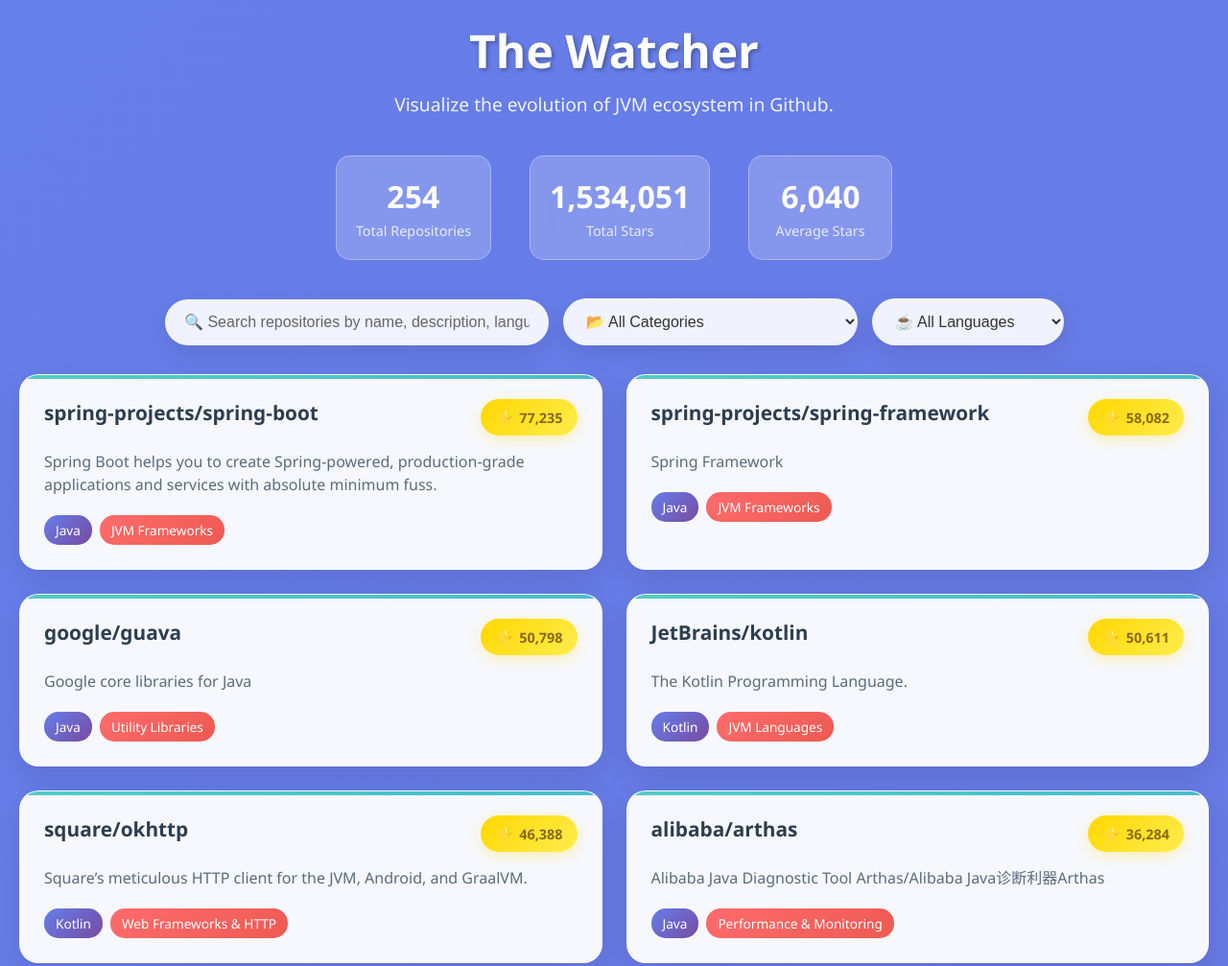
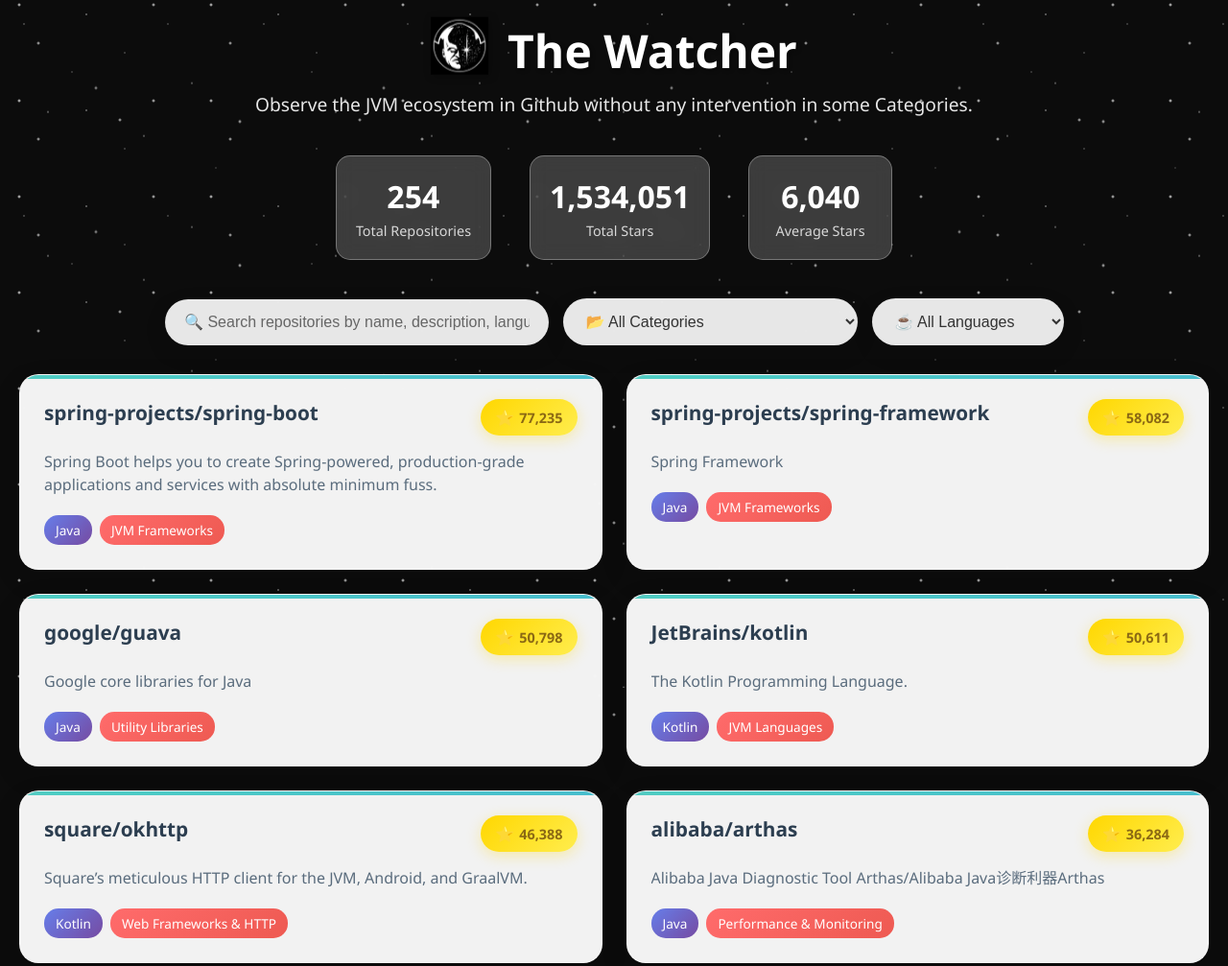
Before and after one commit to jabrena/the-watcher, a plain HTML site: page docs/index.html in a window 1280 px wide. Shown: the top 1007 px of the page at 96% size. Drawn offline with Linux system fonts and the light colour scheme.

Commit message:
Improving the UX

```diff
--- a/docs/index.html
+++ b/docs/index.html
@@ -9,8 +9,13 @@
 <body>
     <div class="container">
         <div class="header">
-            <h1>The Watcher</h1>
-            <p>Visualize the evolution of JVM ecosystem in Github.</p>
+            <div class="header-content">
+                <a href="/">
+                    <img src="icon.png" alt="The Watcher Icon" class="header-icon">
+                </a>
+                <h1>The Watcher</h1>
+            </div>
+            <p>Observe the JVM ecosystem in Github without any intervention in some Categories.</p>
         </div>
 
         <div class="stats">
@@ -44,7 +49,12 @@
         </div>
 
         <div class="footer">
-            Made with Love ❤️ from <a href="https://www.linkedin.com/in/juanantoniobm/" target="_blank">Madrid</a> with <a href="https://cursor.com" target="_blank">Cursor</a>
+            Made with Love ❤️ from <a href="https://www.linkedin.com/in/juanantoniobm/" target="_blank">Madrid</a> with <a href="https://cursor.com" target="_blank">Cursor AI</a>.
+            <a href="https://github.com/jabrena/the-watcher" target="_blank" class="github-link" title="View on GitHub">
+                <svg width="20" height="20" viewBox="0 0 24 24" fill="currentColor">
+                    <path d="M12 0c-6.626 0-12 5.373-12 12 0 5.302 3.438 9.8 8.207 11.387.599.111.793-.261.793-.577v-2.234c-3.338.726-4.033-1.416-4.033-1.416-.546-1.387-1.333-1.756-1.333-1.756-1.089-.745.083-.729.083-.729 1.205.084 1.839 1.237 1.839 1.237 1.07 1.834 2.807 1.304 3.492.997.107-.775.418-1.305.762-1.604-2.665-.305-5.467-1.334-5.467-5.931 0-1.311.469-2.381 1.236-3.221-.124-.303-.535-1.524.117-3.176 0 0 1.008-.322 3.301 1.23.957-.266 1.983-.399 3.003-.404 1.02.005 2.047.138 3.006.404 2.291-1.552 3.297-1.23 3.297-1.23.653 1.653.242 2.874.118 3.176.77.84 1.235 1.911 1.235 3.221 0 4.609-2.807 5.624-5.479 5.921.43.372.823 1.102.823 2.222v3.293c0 .319.192.694.801.576 4.765-1.589 8.199-6.086 8.199-11.386 0-6.627-5.373-12-12-12z"/>
+                </svg>
+            </a>
         </div>
 
         <div class="review-info">
--- a/docs/styles.css
+++ b/docs/styles.css
@@ -6,9 +6,83 @@
 
 body {
     font-family: 'Segoe UI', Tahoma, Geneva, Verdana, sans-serif;
-    background: linear-gradient(135deg, #667eea 0%, #764ba2 100%);
+    background: #0c0c0c;
     min-height: 100vh;
     padding: 20px;
+    position: relative;
+    overflow-x: hidden;
+}
+
+/* Animated starfield background */
+body::before {
+    content: '';
+    position: fixed;
+    top: 0;
+    left: 0;
+    width: 100%;
+    height: 100%;
+    background:
+        radial-gradient(2px 2px at 20px 30px, #eee, transparent),
+        radial-gradient(2px 2px at 40px 70px, rgba(255,255,255,0.8), transparent),
+        radial-gradient(1px 1px at 90px 40px, #fff, transparent),
+        radial-gradient(1px 1px at 130px 80px, rgba(255,255,255,0.6), transparent),
+        radial-gradient(2px 2px at 160px 30px, #ddd, transparent);
+    background-repeat: repeat;
+    background-size: 200px 100px;
+    animation: sparkle 20s linear infinite;
+    z-index: -2;
+}
+
+body::after {
+    content: '';
+    position: fixed;
+    top: 0;
+    left: 0;
+    width: 100%;
+    height: 100%;
+    background:
+        radial-gradient(1px 1px at 50px 50px, #fff, transparent),
+        radial-gradient(2px 2px at 100px 25px, rgba(255,255,255,0.7), transparent),
+        radial-gradient(1px 1px at 150px 75px, #eee, transparent),
+        radial-gradient(1px 1px at 200px 20px, rgba(255,255,255,0.9), transparent),
+        radial-gradient(2px 2px at 250px 60px, #ddd, transparent);
+    background-repeat: repeat;
+    background-size: 300px 150px;
+    animation: sparkle 30s linear infinite reverse;
+    z-index: -1;
+}
+
+@keyframes sparkle {
+    0% { transform: translateY(0px); }
+    100% { transform: translateY(-100px); }
+}
+
+/* Additional twinkling stars */
+.container::before {
+    content: '';
+    position: fixed;
+    top: 0;
+    left: 0;
+    width: 100%;
+    height: 100%;
+    background:
+        radial-gradient(1px 1px at 25px 25px, rgba(255,255,255,0.8), transparent),
+        radial-gradient(1px 1px at 75px 75px, rgba(255,255,255,0.6), transparent),
+        radial-gradient(2px 2px at 125px 125px, rgba(255,255,255,0.9), transparent),
+        radial-gradient(1px 1px at 175px 25px, rgba(255,255,255,0.7), transparent),
+        radial-gradient(1px 1px at 225px 175px, rgba(255,255,255,0.5), transparent);
+    background-repeat: repeat;
+    background-size: 250px 200px;
+    animation: twinkle 15s ease-in-out infinite;
+    z-index: -1;
+    pointer-events: none;
+}
+
+@keyframes twinkle {
+    0%, 100% { opacity: 0.3; }
+    25% { opacity: 1; }
+    50% { opacity: 0.5; }
+    75% { opacity: 0.8; }
 }
 
 .container {
@@ -20,17 +94,38 @@ body {
     text-align: center;
     margin-bottom: 40px;
     color: white;
+    position: relative;
+}
+
+.header-content {
+    display: flex;
+    align-items: center;
+    justify-content: center;
+    gap: 20px;
+    margin-bottom: 10px;
+}
+
+.header-icon {
+    width: 60px;
+    height: 60px;
+    filter: drop-shadow(2px 2px 4px rgba(0,0,0,0.3));
+    animation: float 6s ease-in-out infinite;
 }
 
 .header h1 {
     font-size: 3rem;
-    margin-bottom: 10px;
+    margin: 0;
     text-shadow: 2px 2px 4px rgba(0,0,0,0.3);
 }
 
 .header p {
     font-size: 1.2rem;
     opacity: 0.9;
+}
+
+@keyframes float {
+    0%, 100% { transform: translateY(0px); }
+    50% { transform: translateY(-10px); }
 }
 
 .stats {
@@ -269,6 +364,16 @@ body {
         font-size: 2rem;
     }
 
+    .header-content {
+        flex-direction: column;
+        gap: 15px;
+    }
+
+    .header-icon {
+        width: 50px;
+        height: 50px;
+    }
+
     .stats {
         gap: 20px;
     }
@@ -340,6 +445,26 @@ body {
     display: inline-block;
 }
 
+.github-link {
+    display: inline-flex;
+    align-items: center;
+    margin-left: 8px;
+    padding: 4px;
+    border-radius: 50%;
+    transition: all 0.3s ease;
+    vertical-align: middle;
+}
+
+.github-link:hover {
+    background: rgba(255, 255, 255, 0.2);
+    transform: scale(1.1) !important;
+}
+
+.github-link svg {
+    transition: all 0.3s ease;
+    filter: drop-shadow(1px 1px 2px rgba(0,0,0,0.3));
+}
+
 .review-info {
     text-align: center;
     color: rgba(255, 255, 255, 0.7);
```
Also changed, not shown: 1 other file.
